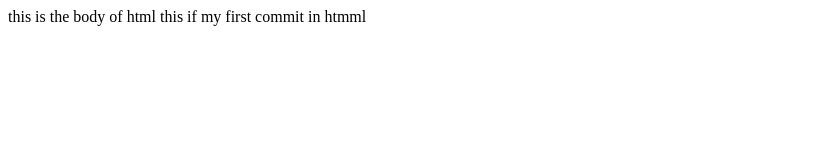
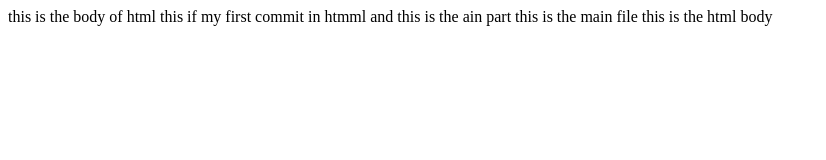
Before and after one commit to sunsilthapa/practice1, a plain HTML site: page index.html in a window 1280 px wide. Shown: the whole page, without its empty margins (0-826 px from the left). Drawn offline with Linux system fonts and the light colour scheme.

Commit message:
all file added

```diff
--- a/index.html
+++ b/index.html
@@ -7,6 +7,7 @@
     <title>Document</title>
   </head>
   <body>
-    this is the body of html this if my first commit in htmml
+    this is the body of html this if my first commit in htmml and this is the
+    ain part this is the main file this is the html body
   </body>
 </html>
--- a/main.css
+++ b/main.css
@@ -0,0 +1 @@
+this is the first css file
```
